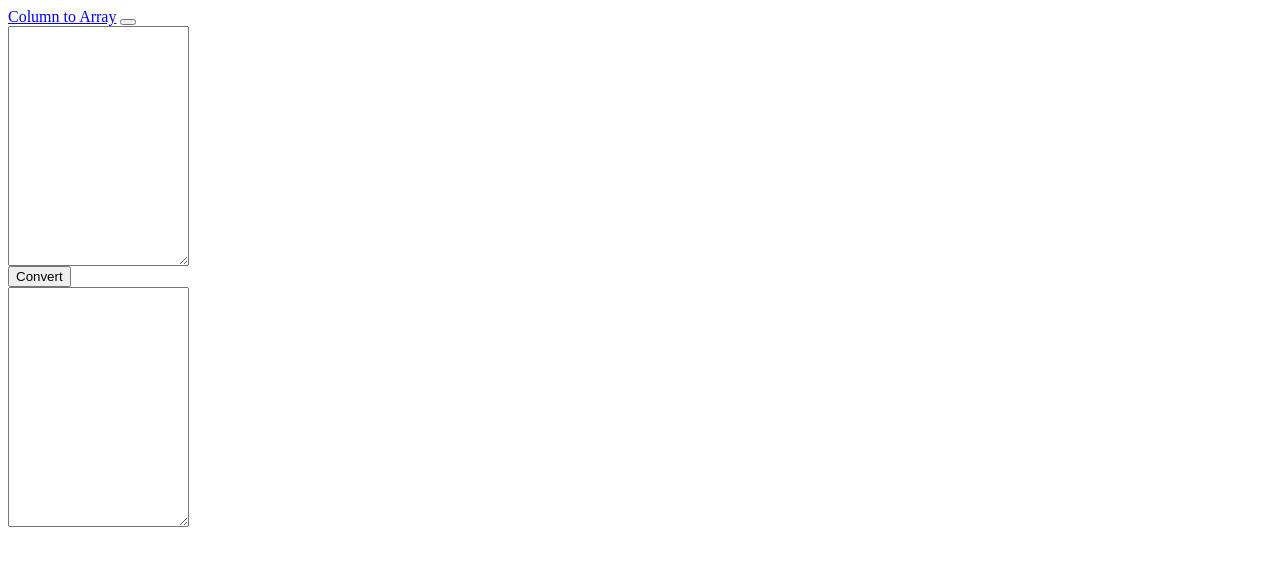
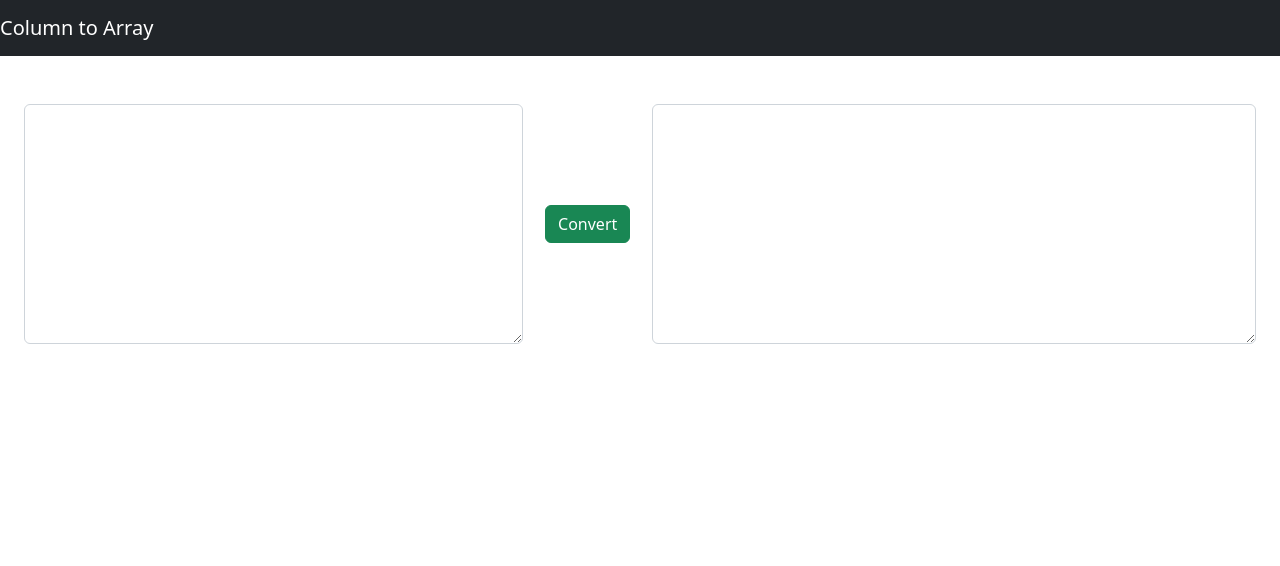
Before and after one commit to coderhs/column_to_array, a website: page index.html in a window 1280 px wide. Drawn offline with nearby package versions, Linux system fonts and the light colour scheme; the site is published under a folder, as on GitHub Pages, so addresses that start at the root find nothing.

Commit message:
fix: path /node_modules/ -> node_modules/
Signed-off-by: Harisankar P S <mailme@hsps.in>

```diff
--- a/index.html
+++ b/index.html
@@ -1,7 +1,7 @@
 <html>
   <head>
       <title>Convert Column to Array using ruby (WASM)</title>
-      <link href="/node_modules/bootstrap/dist/css/bootstrap.min.css" rel="stylesheet">
+      <link href="node_modules/bootstrap/dist/css/bootstrap.min.css" rel="stylesheet">
   </head>
   <body>
     <nav class="navbar navbar-expand-md navbar-dark bg-dark">
@@ -19,8 +19,8 @@
       </div>
     </div>
   </body>
-  <script src="/node_modules/ruby-head-wasm-wasi/dist/browser.script.iife.js"></script>
-  <link href="/node_modules/bootstrap/dist/js/bootstrap.min.js" rel="stylesheet">
+  <script src="node_modules/ruby-head-wasm-wasi/dist/browser.script.iife.js"></script>
+  <link href="node_modules/bootstrap/dist/js/bootstrap.min.js" rel="stylesheet">
 
   <script type="text/ruby">
     require "js"
```
